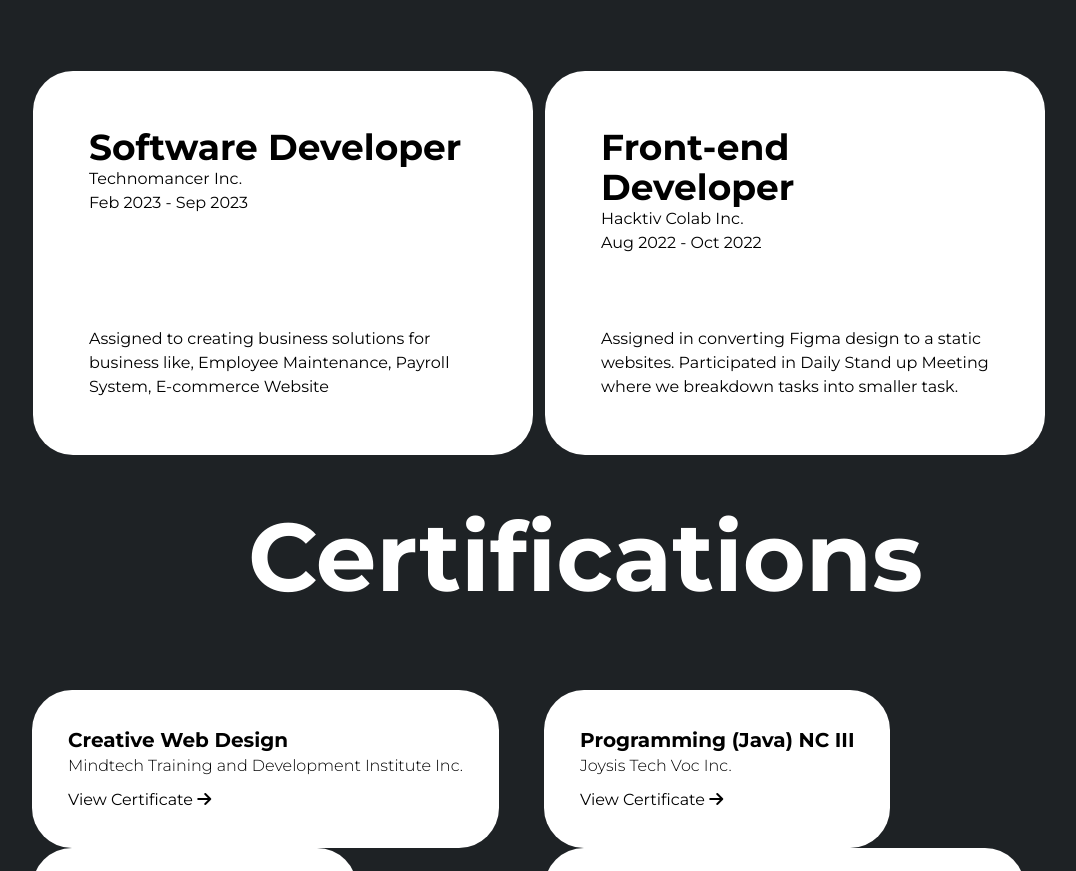
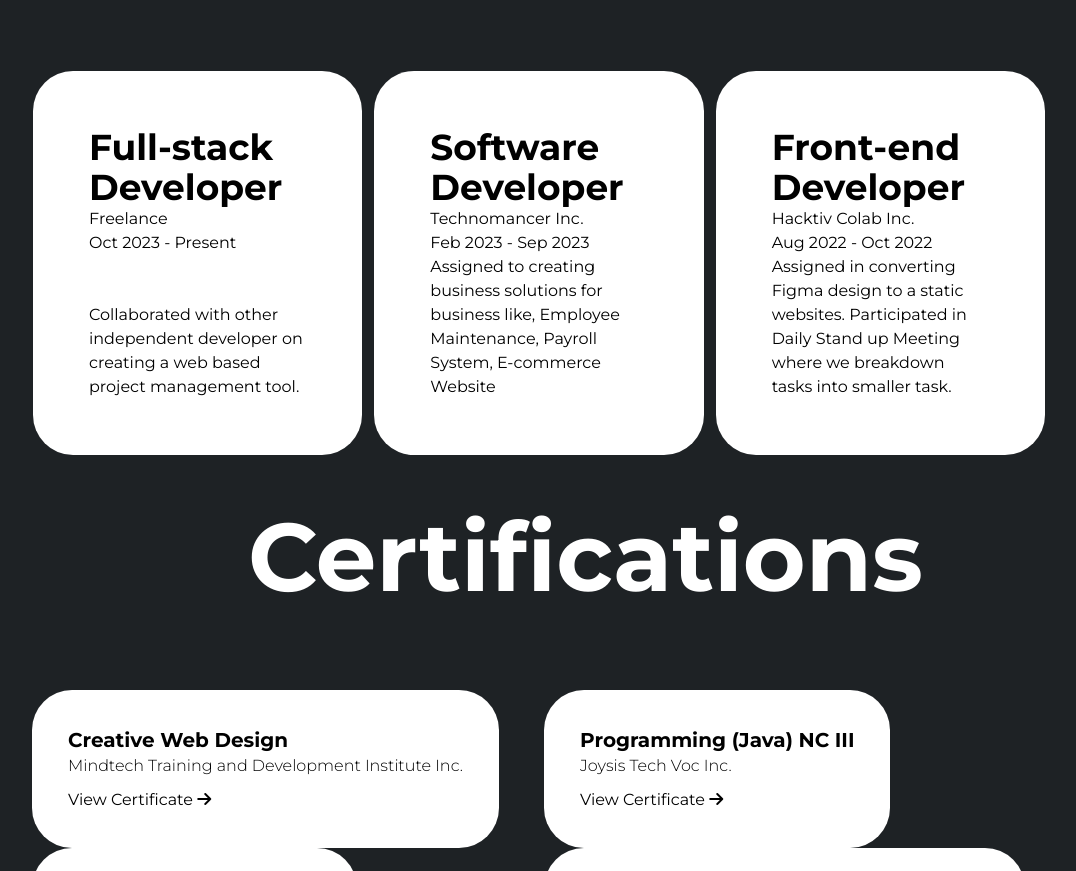
Before and after one commit to zachhh14/portfolio, a React (Vite) app: page / in a window 1280 px wide. Shown: the part 2400-3271 px from the top of the page, without its empty margins (101-1177 px from the left). Built offline with nearby package versions, Linux system fonts and the light colour scheme.

Commit message:
add experience

```diff
--- a/src/components/Experience/Experience.jsx
+++ b/src/components/Experience/Experience.jsx
@@ -11,6 +11,12 @@ function Experience() {
         Experience
       </h1>
       <div className='flex flex-col lg:flex-row justify-center items-center mt-6 lg:space-x -3 > * lg:mt-20 text-black'>
+        <ExperienceCard
+          position='Full-stack Developer'
+          company='Freelance'
+          date='Oct 2023 - Present'
+          description='Collaborated with other independent developer on creating a web based project management tool.'
+        />
         <ExperienceCard
           position='Software Developer'
           company='Technomancer Inc.'
```
